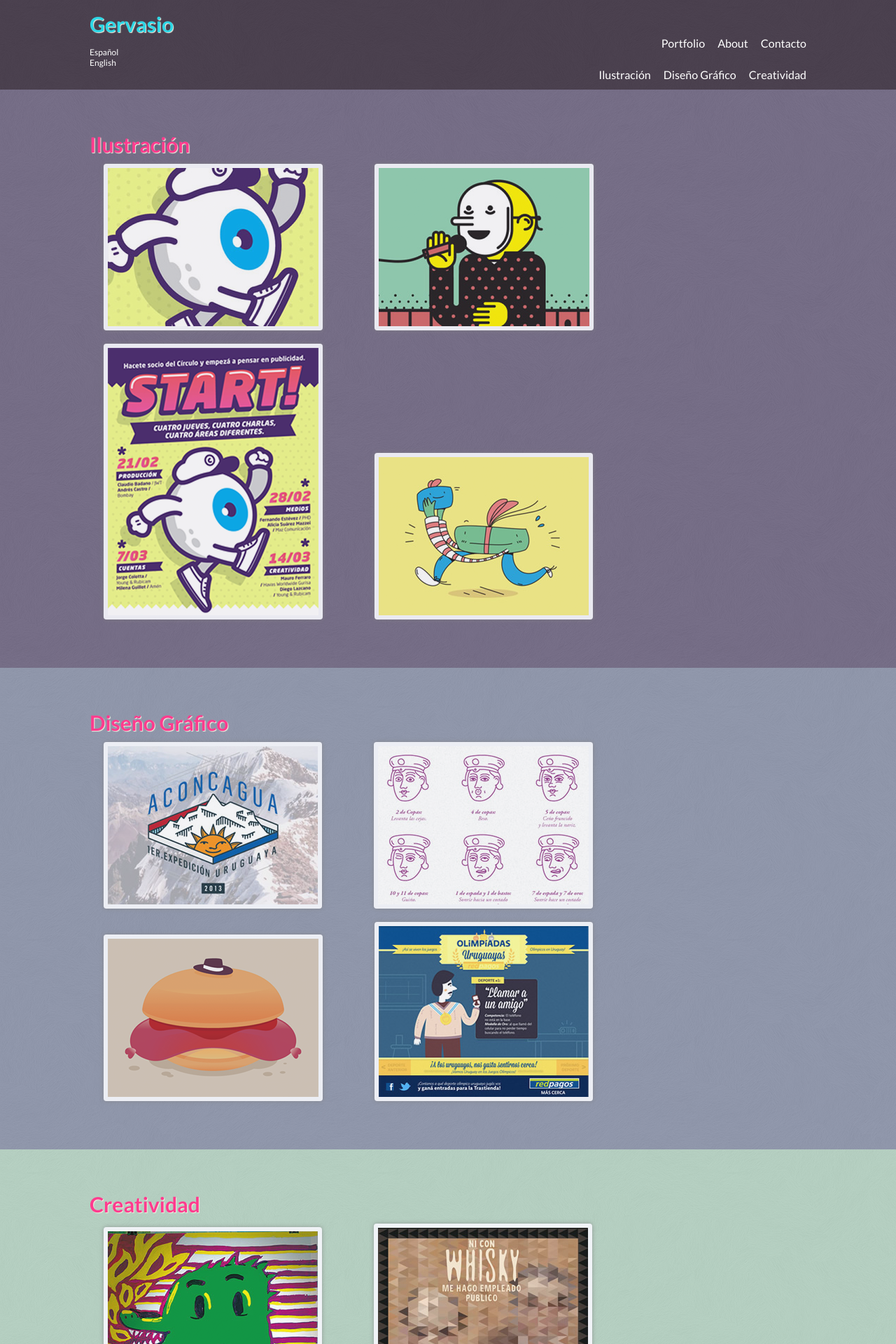
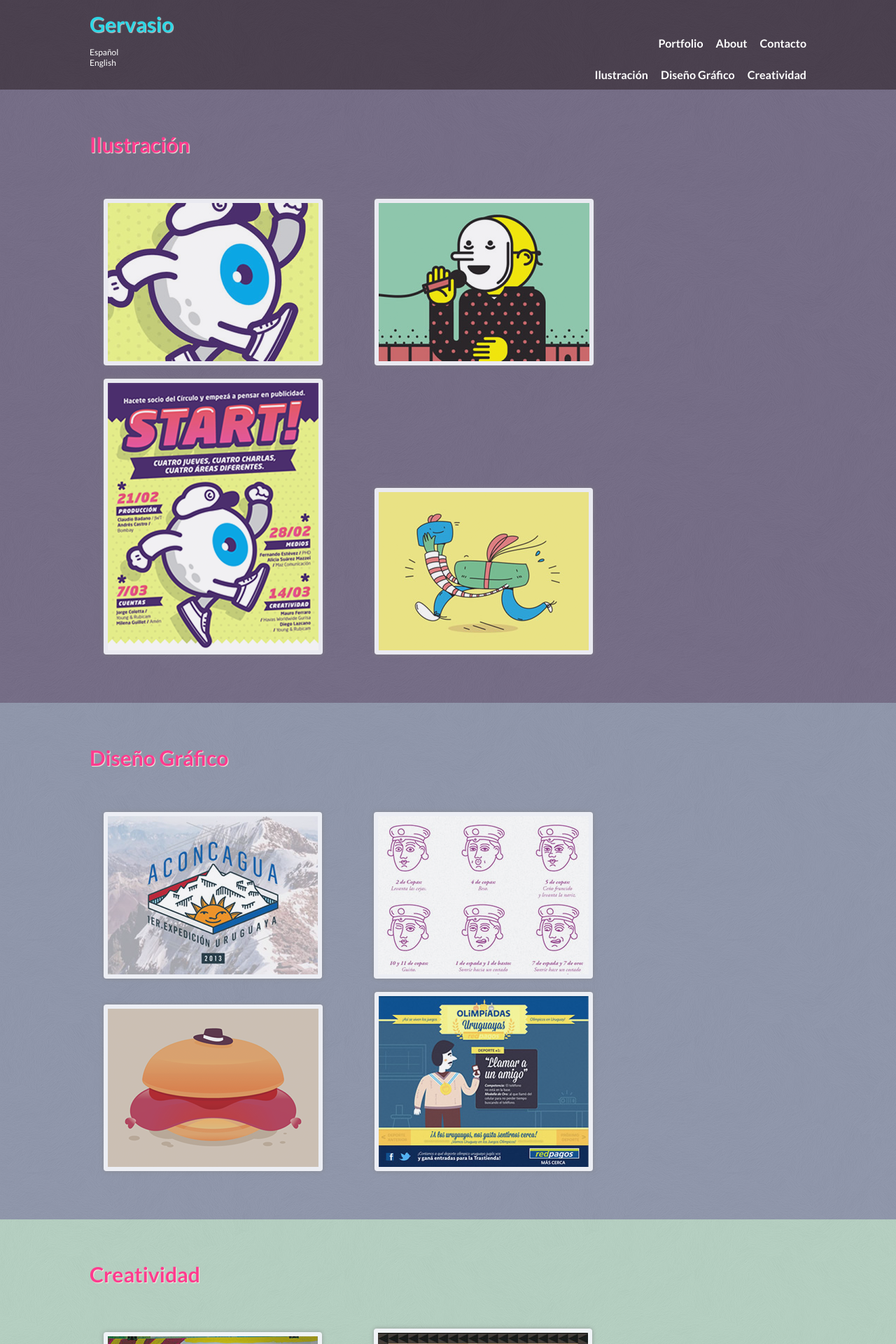
Before and after one commit to ignaciolopezjuani/gervasio, a Jekyll site: the page built from index.html, in a window 1280 px wide. Shown: the top 1920 px of the page at 70% size. Built offline with Jekyll 4.4.1, drawn with Linux system fonts in a browser that asks for light colours; Markdown is read by kramdown in place of the engine named in the settings.

Commit message:
Add some style to header

```diff
--- a/_layouts/default.html
+++ b/_layouts/default.html
@@ -26,8 +26,8 @@
         </nav>
         <aside>
             <ul class="languages">
-                <li>Espa&#241;ol</li>
-                <li>English</li>
+                <li><a href="#">Espa&#241;ol</a></li>
+                <li><a href="#">English</a></li>
             </ul>
             <nav class="secondary-nav">
                 <h1 class="hidden">Secondary Navigation</h1>
@@ -47,7 +47,11 @@
             <img src="media/images/gervasio.png" alt="Gervasio">
             <p class="speech">Hola... Soy ...................!</p>
         </div>
-        <div class="contact">
+        <ul class="footer-nav">
+            <li><a href="#">Portfolio</a></li>
+            <li><a href="#">About</a></li>
+            <li><a href="#">Contacto</a></li>
+        </ul>
         <ul class="networks">
             <li>
                 <a class="dl_btn" href="http://dribbble.com/gervas"><span>Dribble</span></a>
@@ -62,12 +66,6 @@
                 <a class="tw_btn" href="https://twitter.com/twitter.com/gervas"><span>Twitter</span></a>
             </li>
         </ul>
-            <ul class="footer-nav">
-                <li><a href="#">Portfolio</a></li>
-                <li><a href="#">About</a></li>
-                <li><a href="#">Contacto</a></li>
-            </ul>
-        </div>
     </footer>
 
     <!-- Scripts -->
--- a/media/css/application.css
+++ b/media/css/application.css
@@ -17,6 +17,9 @@
     color: #fff;
     text-decoration: none;
 }
+a:hover {
+    color: #E6E6E6;
+}
 
 .hidden {
     display: none;
@@ -25,7 +28,7 @@
     font-family: 'Lato', sans-serif;
     color: #2CD7E6;
     font-size: 30px;
-    text-shadow: 1px 1px 1px #F2EFDF;
+    text-shadow: 1px 1px 1px #C2C2C2;
         filter: dropshadow(color=#fff, offx=1, offy=1);
 }
 .main-header {
@@ -38,6 +41,7 @@
 .main-nav ul,
 .secondary-nav ul {
     float: right;
+    font-weight: bold;
 }
 .main-nav ul li,
 .secondary-nav ul li {
@@ -64,6 +68,7 @@
     color: #FF3B8E;
     font-size: 30px;
     text-shadow: 1px 1px 1px #F2EFDF;
+    margin-bottom: 50px;
 }
 
 .main-content .illustration {
@@ -121,6 +126,9 @@
     padding: 0 10%;
     background-color: rgba(242, 239, 223, 0.7);
 }
+.main-footer .about {
+    margin-top: 40px;
+}
 
 .main-footer a {
     color: #000;
@@ -134,12 +142,8 @@
     border-radius: 50%;
 }
 
-.main-footer .contact {
-    float: right;
-    padding-right: 10%;
-}
-
 .main-footer .speech {
+    margin-left: 15px;
     position: relative;
     width: 200px;
     height: 100px;
@@ -181,11 +185,7 @@
 }
 
 .main-footer .networks {
-    padding-top: 40px;
-}
-
-.main-footer .networks li {
-    padding-right: 5px;
+    margin-top: 40px;
 }
 
 .main-footer .networks a span {
```
Lines whose indentation alone changed are shown as unchanged.
